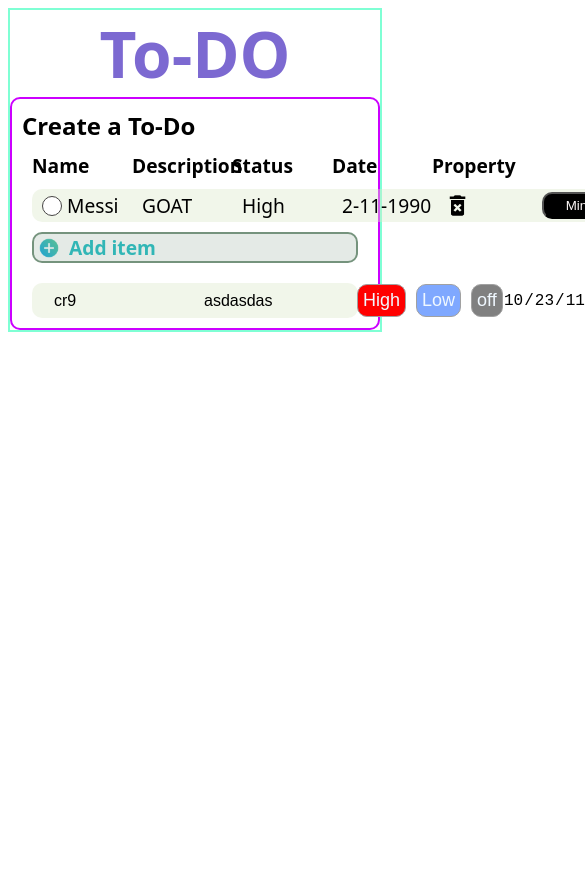
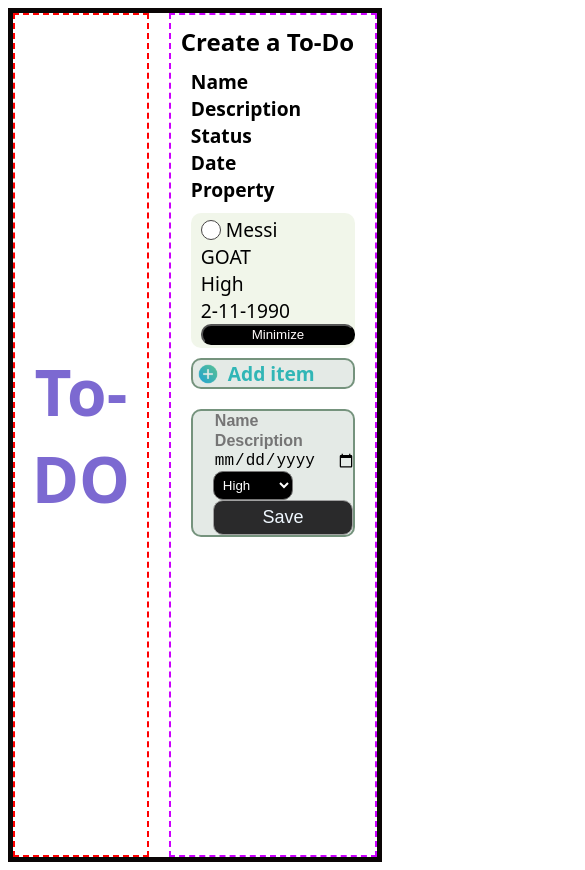
Before and after one commit to LunaticEradicator/TO-DO-List, a website built with webpack: page dist/index.html in a window 390 px wide. Shown: the top 870 px of the page, 585 px wide, since content can reach past the window. Before the commit the page ends 844 px from the top, so only its background shows below. Built offline with Linux system fonts and the light colour scheme.

Commit message:
Responsive Fix in smaller screen

```diff
--- a/src/index.js
+++ b/src/index.js
@@ -1,10 +1,10 @@
 import './style.css';
 import { addTodoBtn, addTodoDiv } from './dom';
-import { modal, saveBtn, descriptionBtn, dateBtn, statusBtnHigh, statusBtnLow, statusBtnOff, selectedStatusBtn } from './modalBar'
+import { modal, nameBtn, saveBtn, descriptionBtn, dateBtn, selectedStatusBtn, statusBtn } from './modalBar'
 import todoUICreate, { createNewSectionThree, sectionThree, sectionFour, todoMain, todoDetails, todoSign, todoName, todoDescription, todoStatus, todoDate, todoDeleteBtn, todoMinimizeBtn } from './eachTodoItem';
 
 
-const nameBtn = document.querySelector('.nameBtn');
+// const nameBtn = document.querySelector('.nameBtn');
 const obj = {
     sike: [],
     currentStatus: '',
@@ -24,6 +24,7 @@ function selectedStatus() {
         selected.addEventListener("click", () => {
             obj.currentStatus = selected.value;
             console.log(obj.currentStatus);
+            console.log();
         });
     });
 }
@@ -39,12 +40,11 @@ function addItemBtn() {
 // todoFunctionality !-
 
 function minimizeTodoDetailsFnc(e) {
-    // e.currentTarget.parentNode.parentElement.parentElement.classList.toggle(`onClickSectionThreeShrink`); // Selects todoMain
     e.currentTarget.parentNode.parentElement.classList.toggle(`onClickTodoMainShrink`); // Selects todoMain
     e.currentTarget.parentElement.classList.toggle('onClickTodoDetailsShrink'); // Selects todoDetails
     e.currentTarget.parentNode.childNodes[1].classList.toggle('onClickHideToDoDetails'); // Selects todoDescription
-    e.currentTarget.parentNode.childNodes[2].classList.toggle('onClickHideToDoDetails'); // Selects todoStatus
-    e.currentTarget.parentNode.childNodes[3].classList.toggle('onClickTodoDate'); // Selects todoDate
+    e.currentTarget.parentNode.childNodes[2].classList.toggle('onClickTodoDate'); // Selects todoDate
+    e.currentTarget.parentNode.childNodes[3].classList.toggle('onClickHideToDoDetails'); // Selects todoStatus
 
     if (e.currentTarget.parentNode.parentElement.classList.contains(`onClickTodoMainShrink`)) {
         e.currentTarget.parentNode.childNodes[5].textContent = 'Maximize';
@@ -100,7 +100,7 @@ function predefinedTodoInput() {
 
 function userCreateTodoInput() {
     const dateBtnIndianFormat = dateBtn.value.split('-').reverse().join('-');
-    const listItem = new TodoClass(nameBtn.value, descriptionBtn.value, dateBtnIndianFormat, obj.currentStatus);
+    const listItem = new TodoClass(nameBtn.value, descriptionBtn.value, dateBtnIndianFormat, statusBtn.value);
     obj.sike.unshift(listItem);
     todoSectionCreate();
 }
--- a/src/modalBar.js
+++ b/src/modalBar.js
@@ -3,11 +3,9 @@ const modal = document.querySelector('.modal');
 const nameBtn = document.querySelector('.nameBtn');
 const descriptionBtn = document.querySelector('.descriptionBtn');
 const dateBtn = document.querySelector('.dateBtn');
-const statusBtnHigh = document.querySelector('.statusBtnHigh');
-const statusBtnLow = document.querySelector('.statusBtnHigh');
-const statusBtnOff = document.querySelector('.statusBtnHigh');
 const saveBtn = document.querySelector('.saveBtn');
 const selectedStatusBtn = document.querySelectorAll('.selectedStatusBtn');
+const statusBtn = document.querySelector('.statusBtn');
 
 
-export { modal, nameBtn, descriptionBtn, dateBtn, statusBtnHigh, statusBtnLow, statusBtnOff, saveBtn, selectedStatusBtn };
+export { modal, nameBtn, descriptionBtn, dateBtn, statusBtn, saveBtn, selectedStatusBtn };
--- a/src/style.css
+++ b/src/style.css
@@ -1,11 +1,13 @@
 body {
     font-family: system-ui, "Segoe UI", Roboto, Helvetica, Arial, sans-serif, "Apple Color Emoji", "Segoe UI Emoji", "Segoe UI Symbol";
+    /* position: fixed */
 }
 
 h1 {
     margin: 0;
     color: rgb(124, 105, 209);
     font-size: 4rem;
+    text-align: center;
 }
 
 h2 {
@@ -19,26 +21,34 @@ h2 {
 }
 
 .content {
-    border: 2px solid aquamarine;
+    display: flex;
+    flex-direction: column;
 }
 
 .container {
-    /* display: flex; */
-    /* flex-direction: column; */
+    /* display: grid; */
     /* grid-template-columns: 1fr 3fr; */
+    display: flex;
     gap: 20px;
+    border: 5px solid rgb(10, 5, 5);
+    height: 100vh;
 }
 
 .sectionOne {
+    border: 2px dashed red;
+    padding: 0;
+    margin: 0;
     display: flex;
     align-items: center;
     justify-content: center;
 }
 
 .sectionTwo {
-    border: 2px solid rgb(204, 0, 255);
-    border-radius: 10px;
+    border: 2px dashed rgb(204, 0, 255);
     padding: 10px;
+    display: flex;
+    flex-direction: column;
+    flex-grow: 1;
 }
 
 .sectionThree {
@@ -48,7 +58,6 @@ h2 {
     font-size: 1.2rem;
     gap: 5px;
 }
-
 
 .sectionFour {
     padding-top: 10px;
@@ -60,11 +69,17 @@ h2 {
     gap: 5px;
 }
 
+input[type="text"] {
+    font-weight: bold;
+}
+
 form {
     display: flex;
     flex-direction: column;
-    /* background-color: rgba(220, 233, 204, 0.404); */
-    background-color: rgba(220, 233, 204, 0.404);
+    border: 2px solid rgba(1, 56, 15, 0.486);
+    background-color: rgba(200, 212, 203, 0.486);
+    color: rgb(49, 182, 182);
+    color: white;
     margin: 0;
 }
 
@@ -121,36 +136,16 @@ input[type=button]:hover {
     padding: 6px;
 }
 
-.statusBtnHigh,
-.statusBtnLow,
-.statusBtnOff {
-    background-color: rgb(42, 42, 43);
-    color: aliceblue;
-    cursor: pointer;
-    display: flex;
-    flex-grow: 1;
-    justify-content: center;
-    margin-left: 5px;
-    margin-right: 5px;
+.statusBtn {
+    background-color: black;
+    color: white;
+    border-radius: 10px;
     padding: 5px;
-    border: 1px solid rgb(161, 161, 161);
-}
-
-.statusBtnHigh {
-    background-color: red;
-}
-
-.statusBtnLow {
-    background-color: rgb(127, 168, 255);
-}
-
-.statusBtnOff {
-    background-color: grey;
 }
 
 .addItem {
     display: grid;
-    grid-template-columns: repeat(5, minmax(150px, 1fr));
+    grid-template-columns: repeat(auto-fit, minmax(100px, 1fr));
     border-radius: 10px;
     /* justify-items: center; */
     padding-left: 20px;
@@ -163,7 +158,7 @@ input[type=button]:hover {
     font-weight: bold;
     font-size: 1.2rem;
     margin: 10px;
-    grid-template-columns: repeat(6, minmax(100px, 1fr));
+    grid-template-columns: repeat(auto-fit, minmax(100px, 1fr));
     /* padding-left: 20px; */
     /* justify-items: center; */
 }
@@ -182,7 +177,7 @@ input[type=button]:hover {
 
 .todoDetails {
     display: grid;
-    grid-template-columns: repeat(6, minmax(100px, 1fr));
+    grid-template-columns: repeat(auto-fit, minmax(100px, 1fr));
     border-radius: 10px;
     padding-left: 10px;
 }
@@ -274,8 +269,7 @@ input[type=button]:hover {
 }
 
 .onClickSectionThreeShrink {
-    display: grid;
-    grid-template-columns: repeat(3, minmax(150px, 1fr));
+    grid-template-columns: repeat(auto-fit, minmax(150px, 1fr));
 }
 
 .onClickTodoMainShrink {
```
Also changed, not shown: dist/index.html, dist/main.js.
